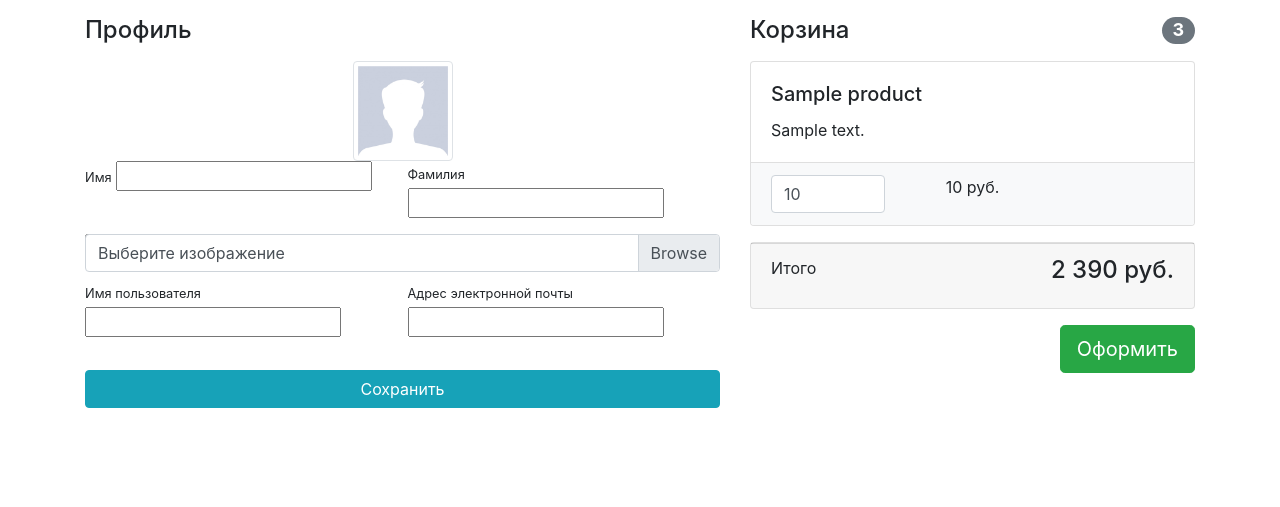
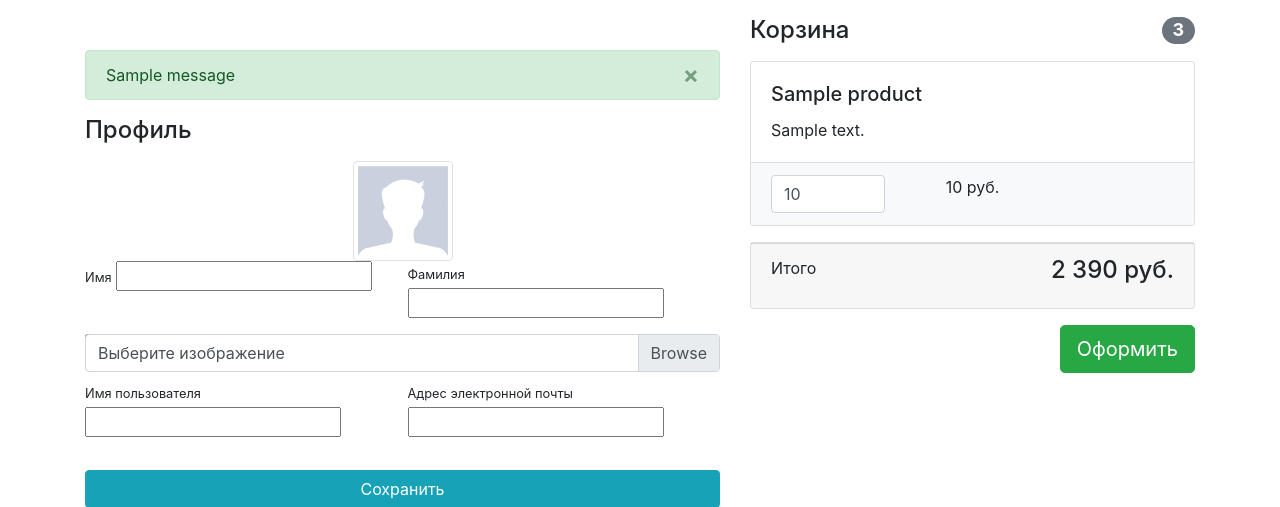
Before and after one commit to elvikamalt/geekshop-server, a Django app: template users/templates/users/profile.html in a window 1280 px wide. Shown: the part 56-563 px from the top of the page. Run offline with Django 3.2, Linux system fonts and the light colour scheme; the template is opened without the code that fills it: most values are stand-ins (such as "Sample title", 1, 10 or a date in 2020); one stand-in notice (Sample message) is shown; form fields are guessed from the names that the template uses; some libraries are stand-ins or nearby versions.

Commit message:
Добавлен вывод обшибок и сообщений об успешных действиях для личного кабинета

```diff
--- a/users/templates/users/profile.html
+++ b/users/templates/users/profile.html
@@ -9,6 +9,24 @@
     <div class="container">
     <div class="row">
         <div class="col-lg-7">
+            {% if messages or form.errors %}
+                <div class="alert {% if messages %} alert-success {% else %} alert-warning {% endif %} alert-dismissible fade show" role="alert"
+                                 style="margin-top: 50px;">
+                    {% if messages %}
+                        {% for message in messages %}
+                            {{ message }}
+                        {% endfor %}
+                    {% else %}
+                        {% for error in form.non_field_errors %}
+                            {{ error }}
+                        {% endfor %}
+                    {% endif %}
+                    <button type="button" class="close" data-dismiss="alert" aria-label="Close">
+                        <span aria-hidden="true">&times;</span>
+                    </button>
+                </div>
+            {% endif %}
+
             <h4 class="mt-3 mb-3">Профиль</h4>
             <div class="col-lg-12 text-center">
                 <img width="100" height="100"
--- a/users/views.py
+++ b/users/views.py
@@ -43,6 +43,7 @@ def profile(request):
         form = UserProfileForm(instance=user, files=request.FILES, data=request.POST)
         if form.is_valid():
             form.save()
+            messages.success(request, 'Данные успешно обновлены!')
             return HttpResponseRedirect(reverse('users:profile'))
     else:
         form = UserProfileForm(instance=user)
```
